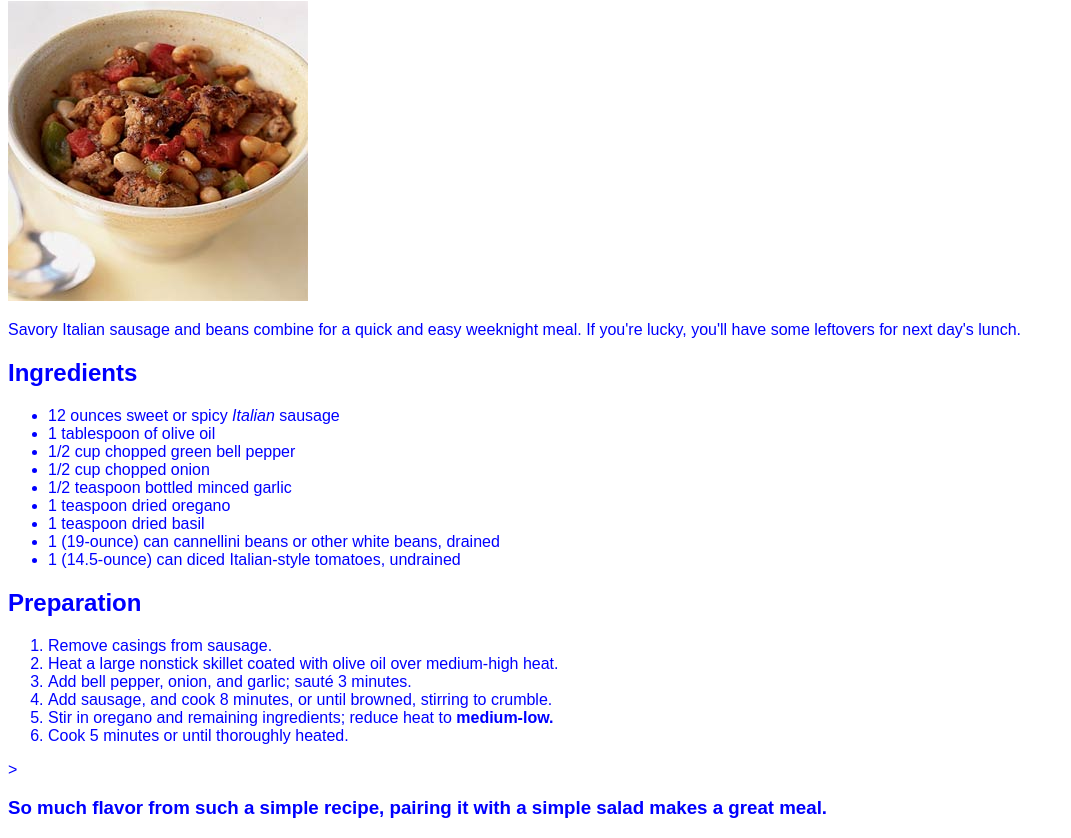
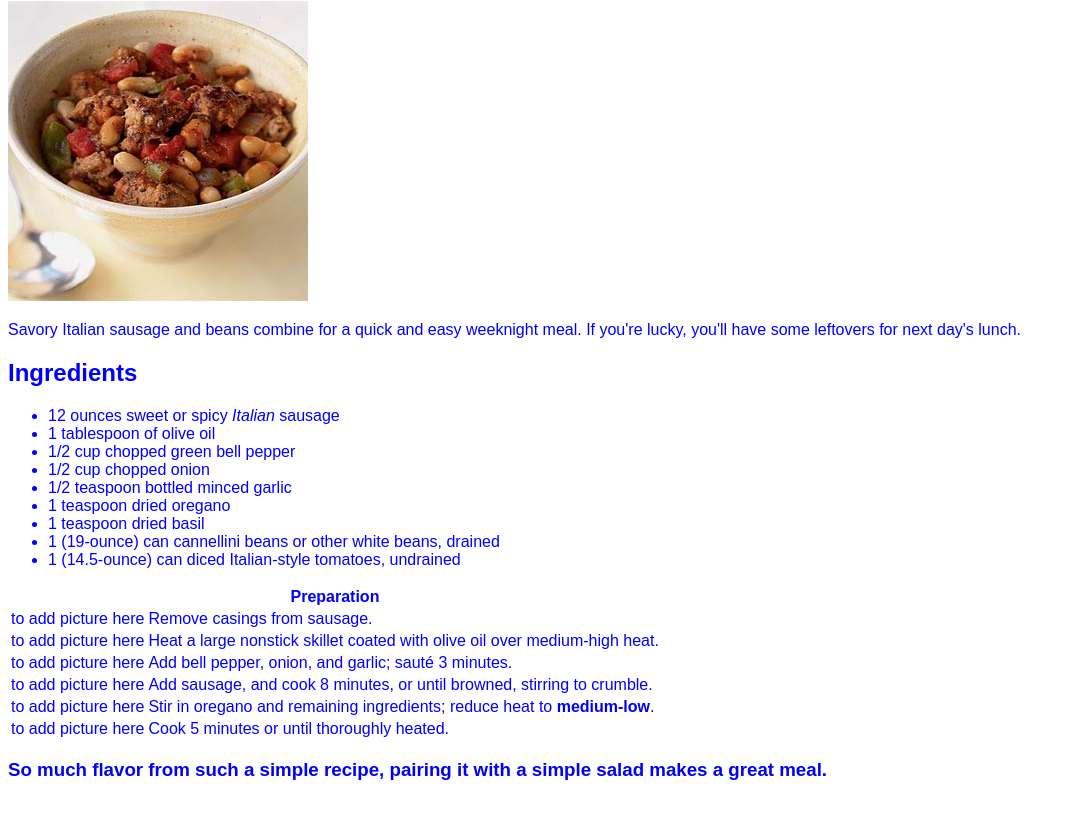
Before and after one commit to covrigel/lhl_favourite_recipe, a plain HTML site: page favourite_recipe/index.html in a window 1280 px wide. Shown: the part 79-917 px from the top of the page, without its empty margins (0-1071 px from the left). After the commit the page ends 879 px from the top, so only its background shows below. Drawn offline with Linux system fonts and the light colour scheme.

Commit message:
Added table for cooking instructions and made room for pictures to be added

```diff
--- a/favourite_recipe/index.html
+++ b/favourite_recipe/index.html
@@ -1,11 +1,15 @@
 <!DOCTYPE html>
 <html lang="en">
 <head>
+	<met
+	 charset = "UTF-8">
 	<title>Beans with sausages</title>
 	<link rel="stylesheet" type="text/css" href="style.css">
 </head>
 <body>
-	<header></header>
+	<header>
+
+	</header>
 	<h1>Italian Sausage and White Beans</h1>
 	<img src="media/sauauge-beans.jpg" width="300" height="300" title="Italian sausages with white beans" alt="Bowl of italian sausages with vegetables and white beans"/>
 	<p>Savory Italian sausage and beans combine for a quick and easy weeknight meal. If you're lucky, you'll have some leftovers for next day's lunch.</p>
@@ -24,18 +28,36 @@
 		</ul>
 	</section>
 	<section>
-		<h2>Preparation</h2>
 		<table>
+			<thead>
+				<th colspan="2">Preparation</th>
+			</thead>
 			<tbody>
-				<ol>
-					<li>Remove casings from sausage.</li>
-					<li>Heat a large nonstick skillet coated with olive oil over medium-high heat.</li>
-					<li>Add bell pepper, onion, and garlic; saut&#233; 3 minutes. </li>
-					<li>Add sausage, and cook 8 minutes, or until browned, stirring to crumble. </li>
-					<li>Stir in oregano and remaining ingredients; reduce heat to <strong>medium-low.</strong> </li>
-					<li>Cook 5 minutes or until thoroughly heated.</li>
-				</ol>
-			</tbody>>
+				<tr>
+					<td>to add picture here</td>
+					<td>Remove casings from sausage.</td>
+				</tr>
+				<tr>
+					<td>to add picture here</td>
+					<td>Heat a large nonstick skillet coated with olive oil over medium-high heat.</td>
+				</tr>
+				<tr>
+					<td>to add picture here</td>
+					<td>Add bell pepper, onion, and garlic; saut&#233; 3 minutes.</td>
+				</tr>
+				<tr>
+					<td>to add picture here</td>
+					<td>Add sausage, and cook 8 minutes, or until browned, stirring to crumble.</td>
+				</tr>
+				<tr>
+					<td>to add picture here</td>
+					<td>Stir in oregano and remaining ingredients; reduce heat to <strong>medium-low</strong>.</td>
+				</tr>
+				<tr>
+					<td>to add picture here</td>
+					<td>Cook 5 minutes or until thoroughly heated.</td>
+				</tr>
+			</tbody>
 
 		</table>
 	</section>
```
